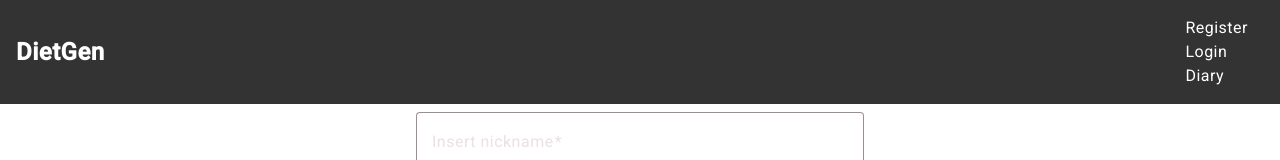
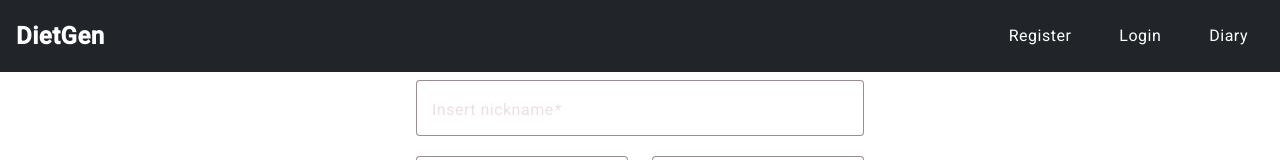
Before and after one commit to JnaLa/dietgen-front, an Angular app: page / in a window 1280 px wide. Shown: the top 160 px of the page. Built offline with nearby package versions, Linux system fonts and the light colour scheme; no server answers.

Commit message:
edited navbar

```diff
--- a/src/app/navbar/navbar.component.html
+++ b/src/app/navbar/navbar.component.html
@@ -1,16 +1,18 @@
-<nav class="navbar">
+<nav class="navbar navbar-expand-lg navbar-dark bg-dark">
   <div class="navbar-brand">
     <a routerLink="/">DietGen</a>
   </div>
-  <ul class="navbar-nav">
+  <ul class="navbar-nav mr-auto">
     <li class="nav-item">
-      <a routerLink="register" routerLinkActive="active">Register</a>
+      <a class="nav-link" routerLink="register" routerLinkActive="active"
+        >Register</a
+      >
     </li>
     <li class="nav-item">
-      <a routerLink="login" routerLinkActive="active">Login</a>
+      <a class="nav-link" routerLink="login" routerLinkActive="active">Login</a>
     </li>
     <li class="nav-item">
-      <a routerLink="diary" routerLinkActive="active">Diary</a>
+      <a class="nav-link" routerLink="diary" routerLinkActive="active">Diary</a>
     </li>
   </ul>
 </nav>
```
Also changed, not shown: src/app/navbar/navbar.component.ts (line endings or trailing spaces).
